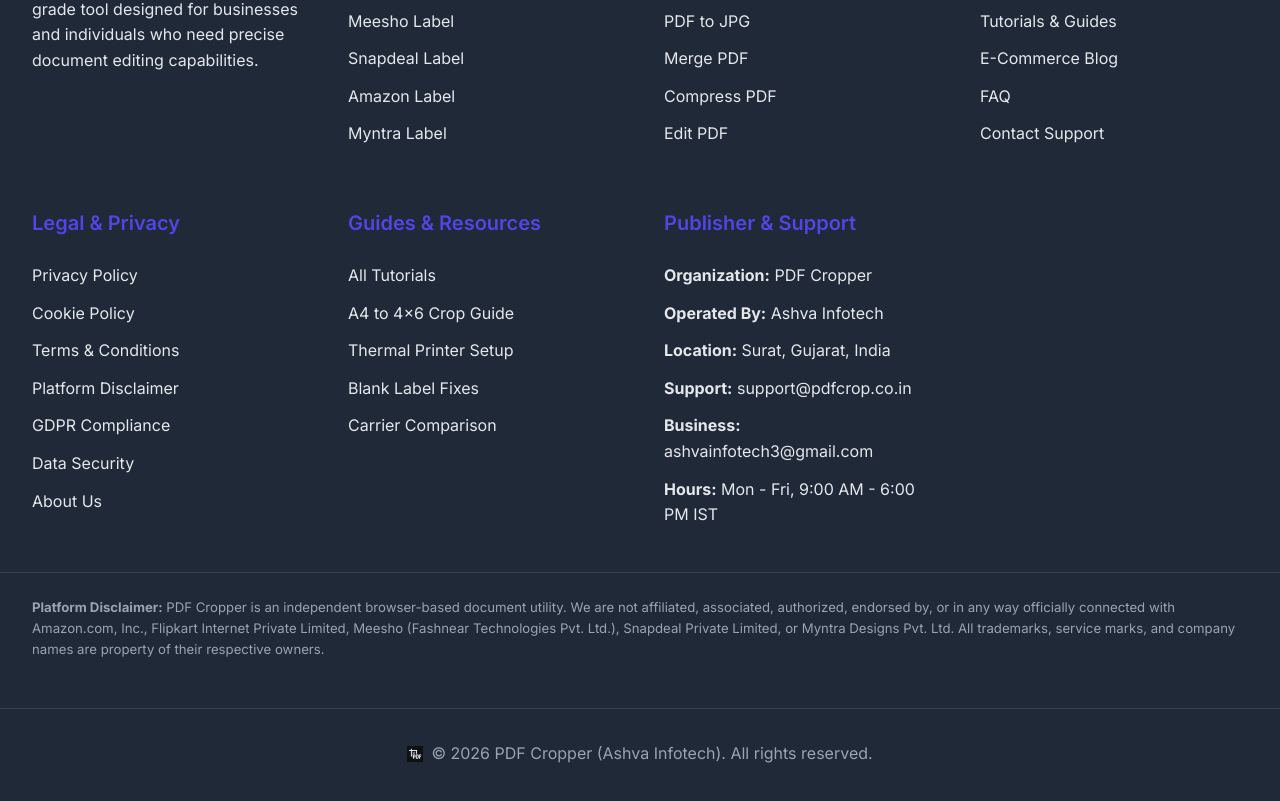
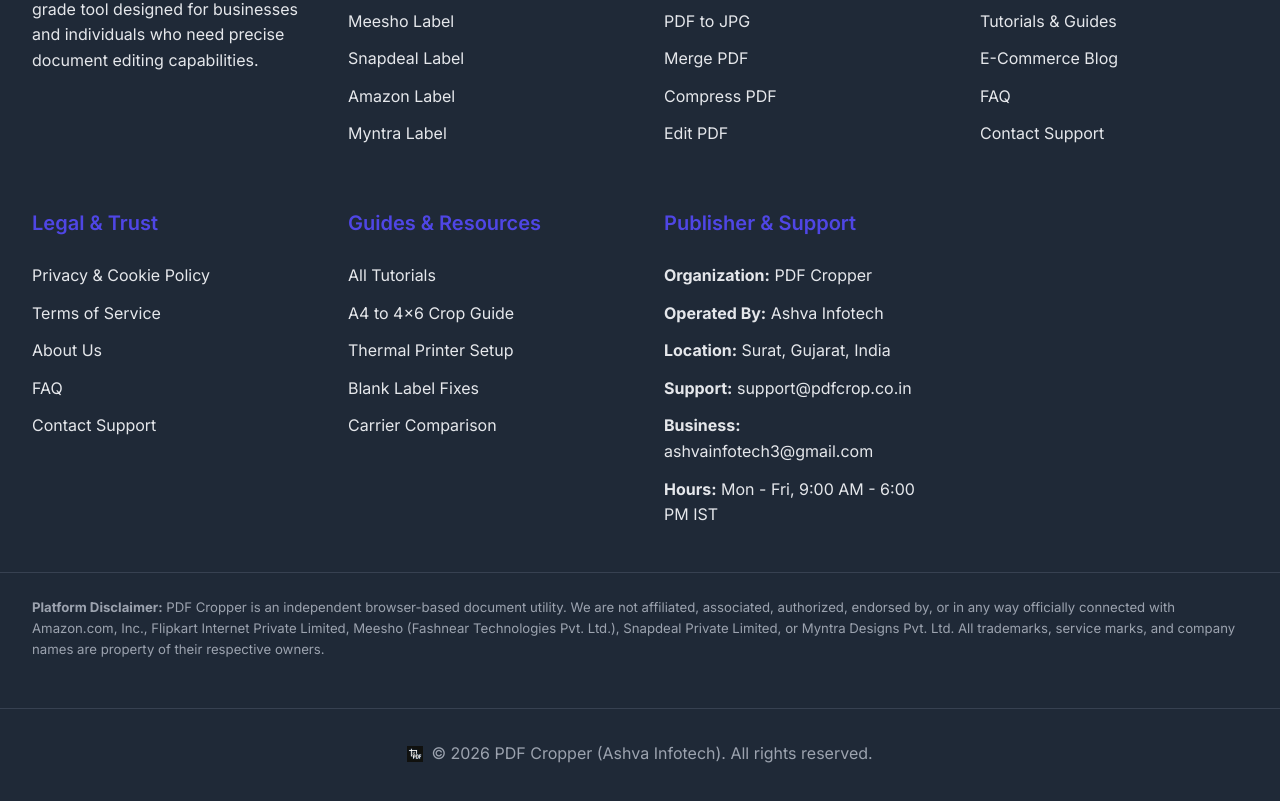
Before and after one commit to Ashva03/pdf-crop, a Next.js app: page / in a window 1280 px wide. Shown: the part 6542-7343 px from the top of the page. Built offline with nearby package versions, Linux system fonts and the light colour scheme.

Commit message:
fix(seo): consolidate boilerplate legal pages with 301 redirects and clean sitemap/footer

```diff
--- a/next.config.js
+++ b/next.config.js
@@ -53,6 +53,26 @@ const nextConfig = {
         destination: "/blog",
         permanent: true,
       },
+      {
+        source: "/cookie-policy",
+        destination: "/privacy-policy",
+        permanent: true,
+      },
+      {
+        source: "/disclaimer",
+        destination: "/terms",
+        permanent: true,
+      },
+      {
+        source: "/gdpr",
+        destination: "/privacy-policy",
+        permanent: true,
+      },
+      {
+        source: "/data-security",
+        destination: "/privacy-policy",
+        permanent: true,
+      },
     ];
   },
 };
--- a/src/app/robots.ts
+++ b/src/app/robots.ts
@@ -15,6 +15,10 @@ export default function robots(): MetadataRoute.Robots {
         "/documentation",
         "/support",
         "/case-studies",
+        "/cookie-policy",
+        "/disclaimer",
+        "/gdpr",
+        "/data-security",
         "/tutorials/getting-started",
         "/tutorials/interface-overview",
         "/tutorials/basic-cropping",
--- a/src/app/sitemap.ts
+++ b/src/app/sitemap.ts
@@ -40,30 +40,6 @@ export default function sitemap(): MetadataRoute.Sitemap {
     },
     {
       url: `${baseUrl}/terms`,
-      lastModified: defaultDate,
-      changeFrequency: "monthly",
-      priority: 0.5,
-    },
-    {
-      url: `${baseUrl}/cookie-policy`,
-      lastModified: defaultDate,
-      changeFrequency: "monthly",
-      priority: 0.5,
-    },
-    {
-      url: `${baseUrl}/disclaimer`,
-      lastModified: defaultDate,
-      changeFrequency: "monthly",
-      priority: 0.5,
-    },
-    {
-      url: `${baseUrl}/gdpr`,
-      lastModified: defaultDate,
-      changeFrequency: "monthly",
-      priority: 0.5,
-    },
-    {
-      url: `${baseUrl}/data-security`,
       lastModified: defaultDate,
       changeFrequency: "monthly",
       priority: 0.5,
--- a/src/components/Footer.tsx
+++ b/src/components/Footer.tsx
@@ -147,28 +147,22 @@ export default function FooterComponent() {
           </ul>
         </FooterSection>
         <FooterSection>
-          <h3>Legal & Privacy</h3>
+          <h3>Legal & Trust</h3>
           <ul>
             <li>
-              <Link href="/privacy-policy">Privacy Policy</Link>
+              <Link href="/privacy-policy">Privacy & Cookie Policy</Link>
             </li>
             <li>
-              <Link href="/cookie-policy">Cookie Policy</Link>
-            </li>
-            <li>
-              <Link href="/terms">Terms & Conditions</Link>
-            </li>
-            <li>
-              <Link href="/disclaimer">Platform Disclaimer</Link>
-            </li>
-            <li>
-              <Link href="/gdpr">GDPR Compliance</Link>
-            </li>
-            <li>
-              <Link href="/data-security">Data Security</Link>
+              <Link href="/terms">Terms of Service</Link>
             </li>
             <li>
               <Link href="/about">About Us</Link>
+            </li>
+            <li>
+              <Link href="/faq">FAQ</Link>
+            </li>
+            <li>
+              <Link href="/contact">Contact Support</Link>
             </li>
           </ul>
         </FooterSection>
```
